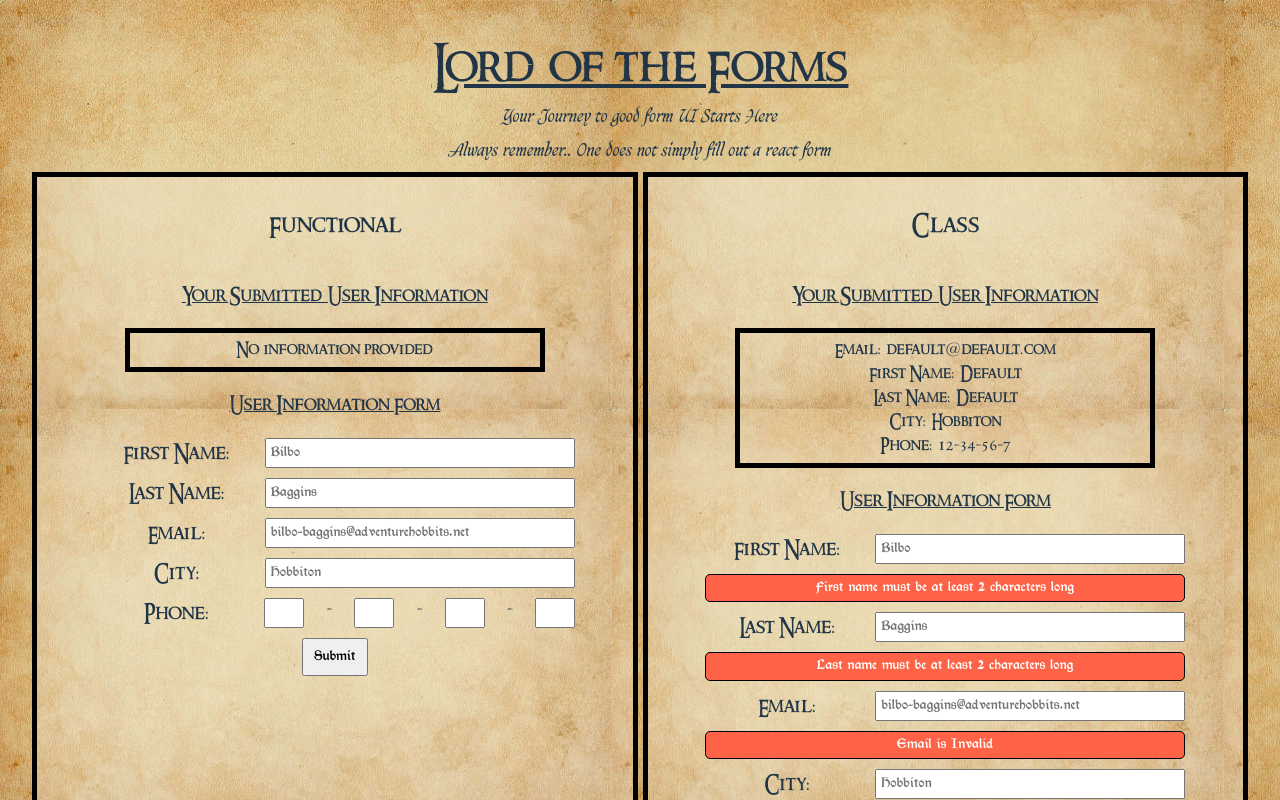
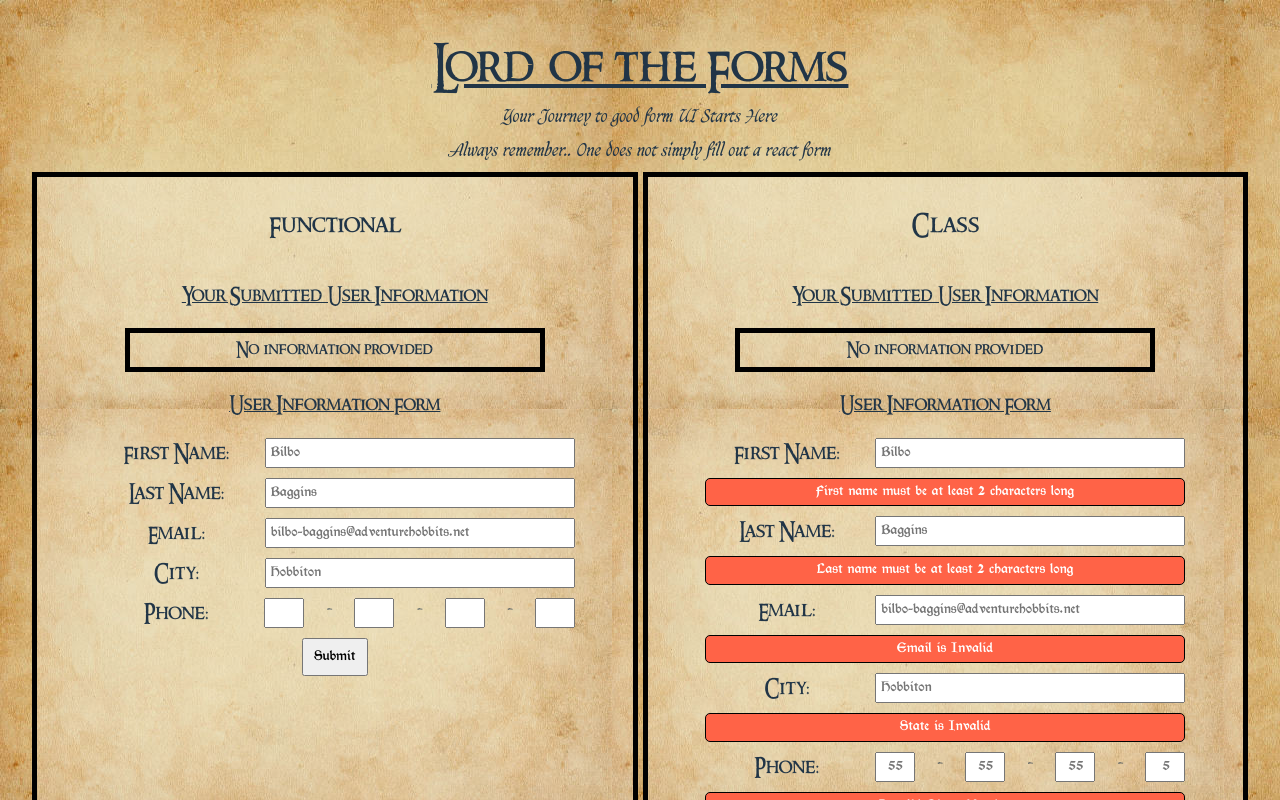
Before and after one commit to mbndvmDevslopes/lotf, a React (Vite) app: page / in a window 1280 px wide. Shown: the top 800 px of the page. Built offline with nearby package versions, Linux system fonts and the light colour scheme.

Commit message:
Start class app dev

```diff
--- a/src/ClassApp/ClassApp.tsx
+++ b/src/ClassApp/ClassApp.tsx
@@ -1,19 +1,25 @@
-import { Component } from "react";
-import { ClassForm } from "./ClassForm";
-import { UserInformation } from "../types";
-import { ProfileInformation } from "../ProfileInformation";
+import { Component } from 'react';
+import { ClassForm } from './ClassForm';
+import { UserInformation } from '../types';
+import { ProfileInformation } from '../ProfileInformation';
 type State = { userInformation: UserInformation | null };
 
 const defaultUser: UserInformation = {
-  email: "default@default.com",
-  firstName: "Default",
-  lastName: "Default",
-  phone: "1234567",
-  city: "Hobbiton",
+  email: 'default@default.com',
+  firstName: 'Default',
+  lastName: 'Default',
+  phone: '1234567',
+  city: 'Hobbiton',
 };
 
 export class ClassApp extends Component<Record<string, never>, State> {
   render() {
+    let shouldSetNull = true;
+    if (Object.values(defaultUser).every((value) => value === '')) {
+      shouldSetNull = true;
+    } else {
+      shouldSetNull = false;
+    }
     return (
       <>
         <h2>Class</h2>
@@ -21,7 +27,8 @@ export class ClassApp extends Component<Record<string, never>, State> {
           userData={
             // toggle the following lines to change
             // null
-            defaultUser
+            //shouldSetNull ? null : defaultUser
+            null
           }
         />
         <ClassForm />
--- a/src/utils/transformations.ts
+++ b/src/utils/transformations.ts
@@ -1,5 +1,4 @@
 export const capitalize = (city: string) => {
-  //return city.toLowerCase().replace(/\b\w/g, (match: string) => match.toUpperCase());
   const words = city.toLowerCase().split(' ');
   const capitalizedWords = words.map(
     (word) => word.charAt(0).toUpperCase() + word.slice(1)
@@ -10,7 +9,7 @@ export const capitalize = (city: string) => {
 export const formatPhoneNumber = (phoneNumber: string) => {
   // todo: build this function
   // `formatPhoneNumber("1234567")` should be `"12-34-56-7"`
-  //return phoneNumber.replace(/(\d{2})(?=\d{2,})/g, "$1-");
+
   const formattedPhoneNumber = [];
   for (let i = 0; i < phoneNumber.length; i += 2) {
     formattedPhoneNumber.push(phoneNumber.slice(i, i + 2));
```
Also changed, not shown: src/ClassApp/ClassTextInput.tsx (added, +12 -0 lines), src/FunctionalApp/FunctionalForm.tsx (+0 -39 lines).
